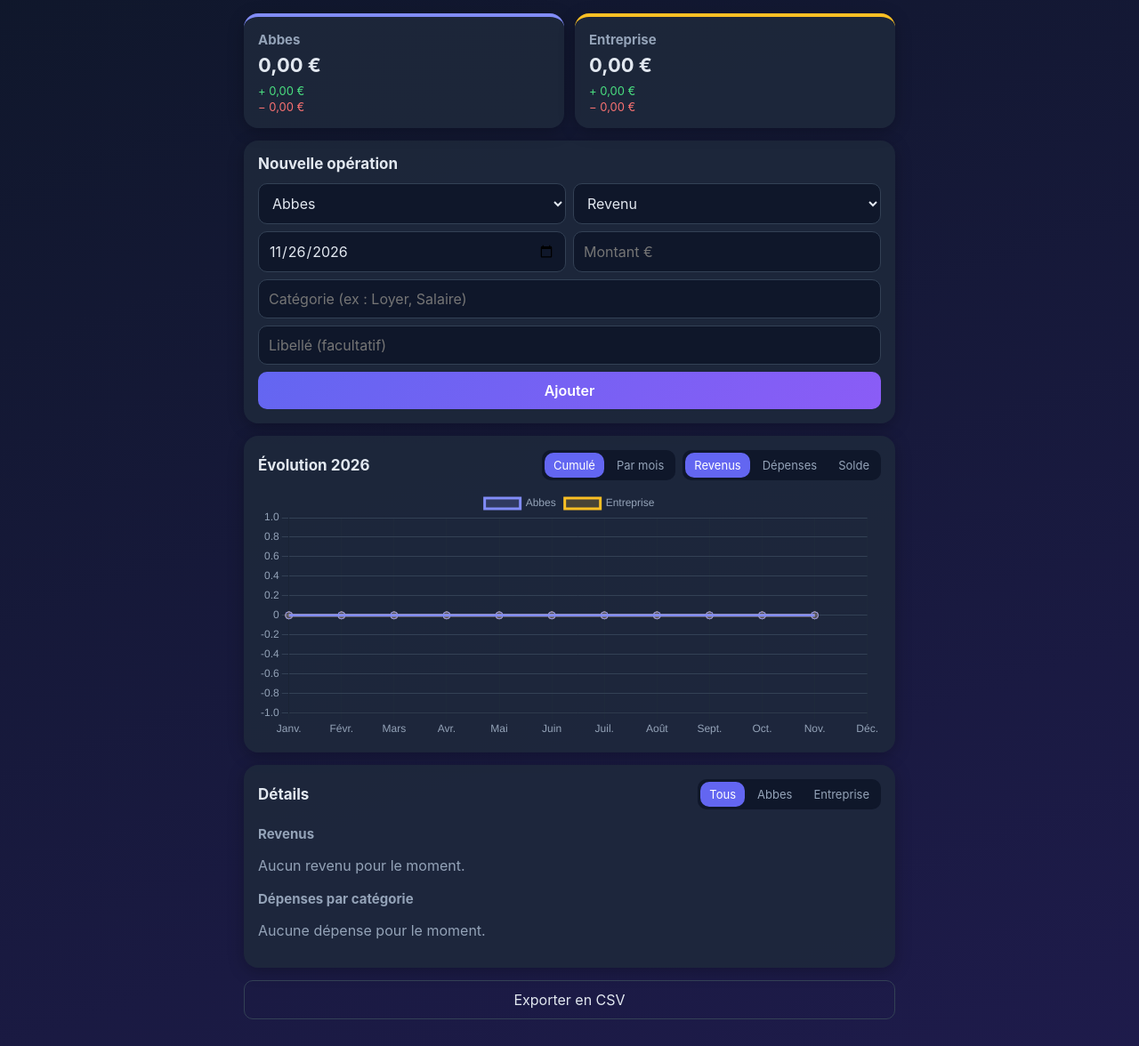
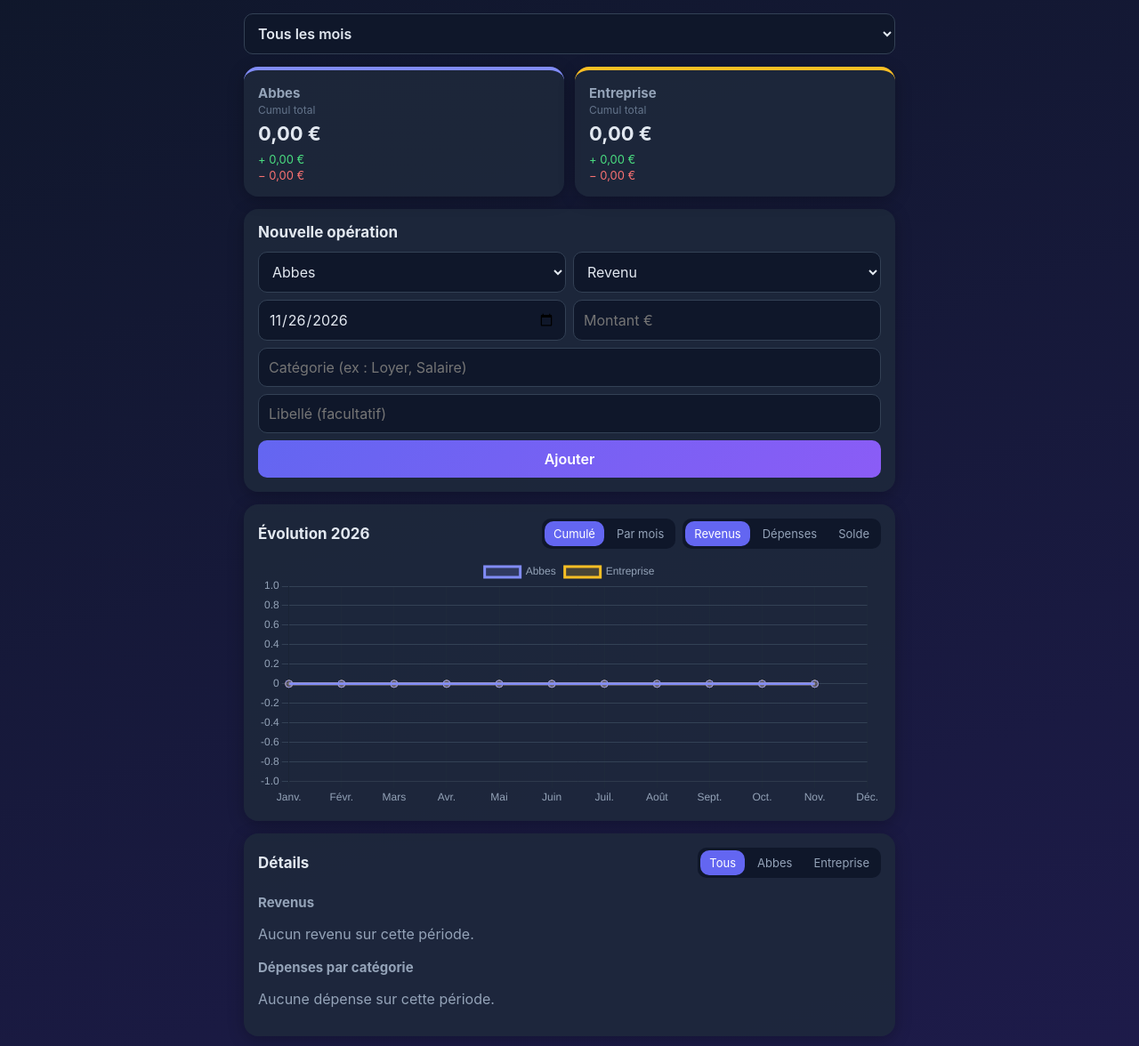
Before and after one commit to abbasalaoui0101-oss/Suivi, a plain HTML site: page index.html in a window 1280 px wide. Shown: the part 81-1257 px from the top of the page at 89% size. Drawn offline with nearby package versions, Linux system fonts and the light colour scheme.

Commit message:
Update index.html

```diff
--- a/index.html
+++ b/index.html
@@ -15,10 +15,13 @@ body{margin:0;font-family:-apple-system,BlinkMacSystemFont,'Segoe UI',Roboto,san
 header{text-align:center;margin-bottom:18px}
 h1{margin:0;font-size:28px}
 header p{margin:4px 0 0;color:#94a3b8}
+.bar{margin-bottom:14px}
+.bar select{width:100%;font-weight:600}
 .grid{display:grid;grid-template-columns:1fr 1fr;gap:12px;margin-bottom:14px}
 .acc,.card{background:rgba(30,41,59,.85);border-radius:16px;padding:16px;box-shadow:0 4px 18px rgba(0,0,0,.25)}
 .card{margin-bottom:14px}
-.acc h3{margin:0 0 6px;font-size:15px;color:#94a3b8}
+.acc h3{margin:0 0 2px;font-size:15px;color:#94a3b8}
+.sub{display:block;font-size:12px;color:#64748b;margin-bottom:6px}
 .big{font-size:22px;font-weight:700}
 .row{display:flex;flex-direction:column;gap:2px;margin-top:8px;font-size:13px}
 .pos{color:#4ade80}
@@ -51,6 +54,8 @@ input,select,button{font-size:16px;padding:11px;border-radius:10px;border:1px so
 <body>
 <div class='wrap'>
   <header><h1>Mes comptes</h1><p>Abbes · Entreprise</p></header>
+
+  <div class='bar'><select id='monthSel'></select></div>
 
   <section id='cards' class='grid'></section>
 
@@ -89,7 +94,7 @@ input,select,button{font-size:16px;padding:11px;border-radius:10px;border:1px so
 
   <section class='card'>
     <div class='head'>
-      <h2>Détails</h2>
+      <h2 id='detTitle'>Détails</h2>
       <div class='seg' id='filters'></div>
     </div>
     <h4>Revenus</h4>
@@ -104,13 +109,15 @@ input,select,button{font-size:16px;padding:11px;border-radius:10px;border:1px so
 <script>
 const COLORS = { Abbes: '#818cf8', Entreprise: '#fbbf24' };
 const MONTHS = ['Janv.', 'Févr.', 'Mars', 'Avr.', 'Mai', 'Juin', 'Juil.', 'Août', 'Sept.', 'Oct.', 'Nov.', 'Déc.'];
+const FULL = ['Janvier', 'Février', 'Mars', 'Avril', 'Mai', 'Juin', 'Juillet', 'Août', 'Septembre', 'Octobre', 'Novembre', 'Décembre'];
+const Y = new Date().getFullYear();
 const eur = n => n.toLocaleString('fr-FR', { style: 'currency', currency: 'EUR' });
 const esc = s => { const d = document.createElement('div'); d.textContent = s; return d.innerHTML; };
 
 let data = [];
 try { data = JSON.parse(localStorage.getItem('ops') || '[]'); } catch (e) { data = []; }
 data = data.map(o => Object.assign({ account: 'Abbes' }, o));
-let metric = 'revenu', cum = true, filter = 'Tous', chart, editId = null;
+let metric = 'revenu', cum = true, filter = 'Tous', selMonth = '', chart, editId = null;
 
 const save = () => localStorage.setItem('ops', JSON.stringify(data));
 const $ = id => document.getElementById(id);
@@ -123,6 +130,11 @@ const sumMonth = (acc, type, m) => data
 const sumUpTo = (acc, type, m) => data
   .filter(o => o.account === acc && o.type === type && (!m || o.date.slice(0, 7) <= m))
   .reduce((s, o) => s + o.amount, 0);
+
+// Sélecteur de mois
+$('monthSel').innerHTML = "<option value=''>Tous les mois</option>" +
+  FULL.map((n, i) => `<option value='${Y}-${String(i + 1).padStart(2, '0')}'>${n} ${Y}</option>`).join('');
+$('monthSel').onchange = e => { selMonth = e.target.value; render(); };
 
 function resetForm() {
   editId = null;
@@ -210,12 +222,16 @@ const row = (o, sub) => `<div class='item'>
 
 function render() {
   const names = Object.keys(COLORS);
+  $('monthSel').value = selMonth;
+  const monthLabel = selMonth ? FULL[parseInt(selMonth.slice(5), 10) - 1] + ' ' + selMonth.slice(0, 4) : '';
 
-  // Cartes des comptes
+  // Cartes des comptes (mois choisi, ou cumul total)
   $('cards').innerHTML = names.map(a => {
-    const r = sumUpTo(a, 'revenu'), d = sumUpTo(a, 'depense');
+    const r = selMonth ? sumMonth(a, 'revenu', selMonth) : sumUpTo(a, 'revenu');
+    const d = selMonth ? sumMonth(a, 'depense', selMonth) : sumUpTo(a, 'depense');
     return `<div class='acc' style='border-top:4px solid ${COLORS[a]}'>
       <h3>${a}</h3>
+      <span class='sub'>${selMonth ? monthLabel : 'Cumul total'}</span>
       <div class='big'>${eur(r - d)}</div>
       <div class='row'><span class='pos'>+ ${eur(r)}</span><span class='neg'>− ${eur(d)}</span></div>
     </div>`;
@@ -251,12 +267,15 @@ function render() {
         backgroundColor: COLORS[a] + '33',
         fill: true,
         tension: cum ? 0 : 0.35,
-        pointRadius: 4
+        pointRadius: months.map(m => m === selMonth ? 8 : 4)
       }))
     },
     options: {
       responsive: true,
       maintainAspectRatio: false,
+      onClick: (e, els) => {
+        if (els.length) { selMonth = months[els[0].index]; render(); }
+      },
       scales: {
         x: { grid: { color: '#1e293b' } },
         y: { grid: { color: '#334155' } }
@@ -267,17 +286,21 @@ function render() {
   // Catégories proposées
   $('cats').innerHTML = [...new Set(data.map(o => o.cat))].map(c => `<option value='${esc(c)}'>`).join('');
 
-  // Filtres
+  // Filtres par compte
   $('filters').innerHTML = ['Tous'].concat(names)
     .map(x => `<button data-f='${x}' class='${x === filter ? 'on' : ''}'>${x}</button>`).join('');
+  $('detTitle').textContent = selMonth ? 'Détails · ' + monthLabel : 'Détails';
 
-  const visible = data.filter(o => filter === 'Tous' || o.account === filter);
+  // Opérations visibles : compte + mois choisis
+  const visible = data.filter(o =>
+    (filter === 'Tous' || o.account === filter) &&
+    (!selMonth || o.date.slice(0, 7) === selMonth));
 
   // Revenus
   const inc = visible.filter(o => o.type === 'revenu').sort((a, b) => b.date.localeCompare(a.date));
   $('incomes').innerHTML = inc.length
     ? inc.map(o => row(o, `${o.date} · ${esc(o.cat)}`)).join('')
-    : "<p class='empty'>Aucun revenu pour le moment.</p>";
+    : "<p class='empty'>Aucun revenu sur cette période.</p>";
 
   // Dépenses par catégorie
   const dep = visible.filter(o => o.type === 'depense');
@@ -287,7 +310,7 @@ function render() {
     const total = items.reduce((s, o) => s + o.amount, 0);
     return `<div class='cat'><span>${esc(c)}</span><span>${eur(total)}</span></div>` +
       items.map(o => row(o, o.date)).join('');
-  }).join('') : "<p class='empty'>Aucune dépense pour le moment.</p>";
+  }).join('') : "<p class='empty'>Aucune dépense sur cette période.</p>";
 }
 
 render();
```
